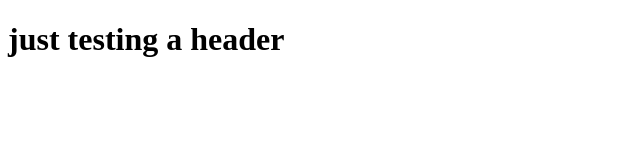
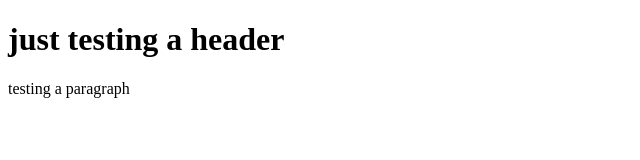
Before and after one commit to Sketodee/git-test, a website: page index.html in a window 1280 px wide. Shown: the whole page, without its empty margins (0-640 px from the left). Drawn offline with Linux system fonts and the light colour scheme.

Commit message:
second commit

```diff
--- a/index.html
+++ b/index.html
@@ -5,5 +5,6 @@
     </head>
     <body>
         <h1> just testing a header </h1>
+        <p> testing a paragraph </p>
     </body>
 </html>
```
Also changed, not shown: package.json (added, +24 -0 lines), 2 other files.
